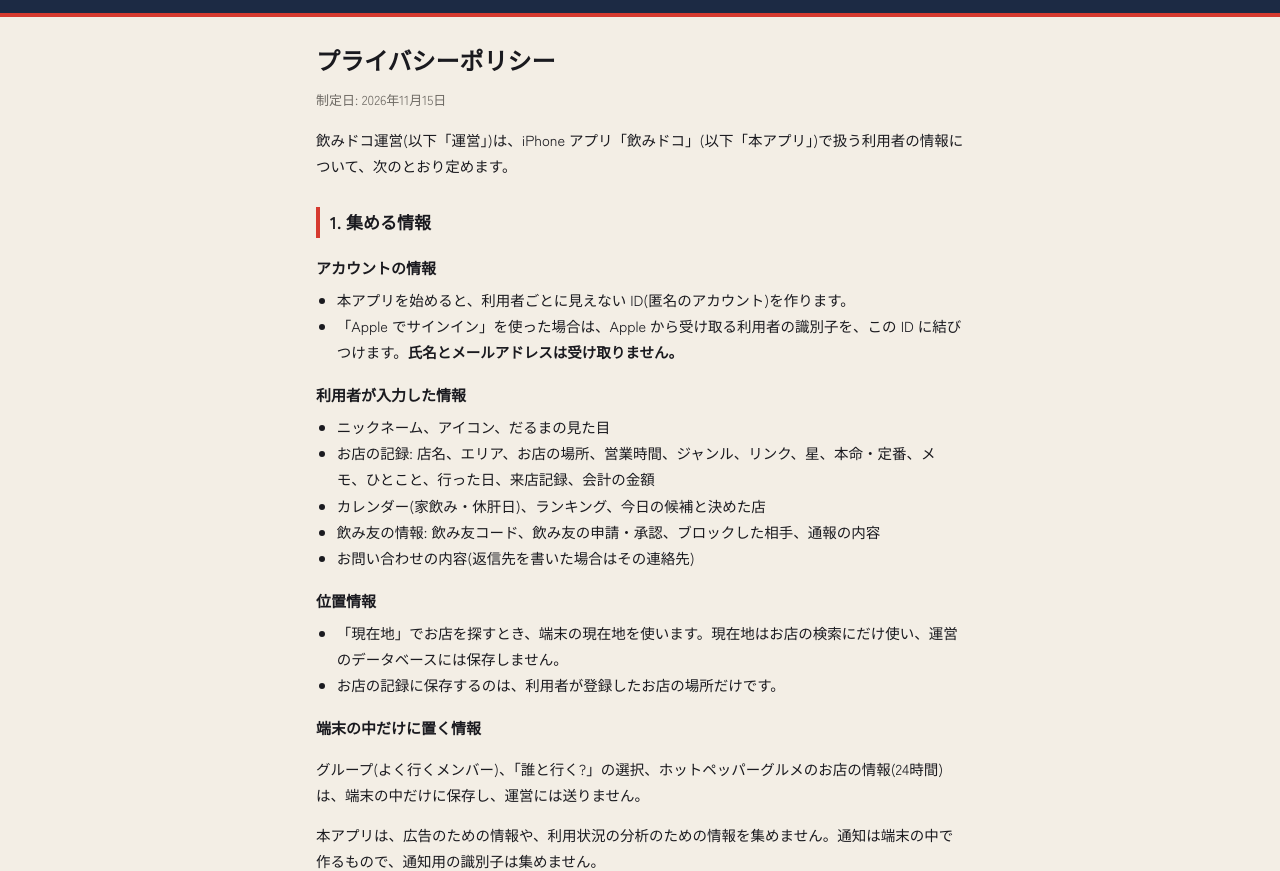
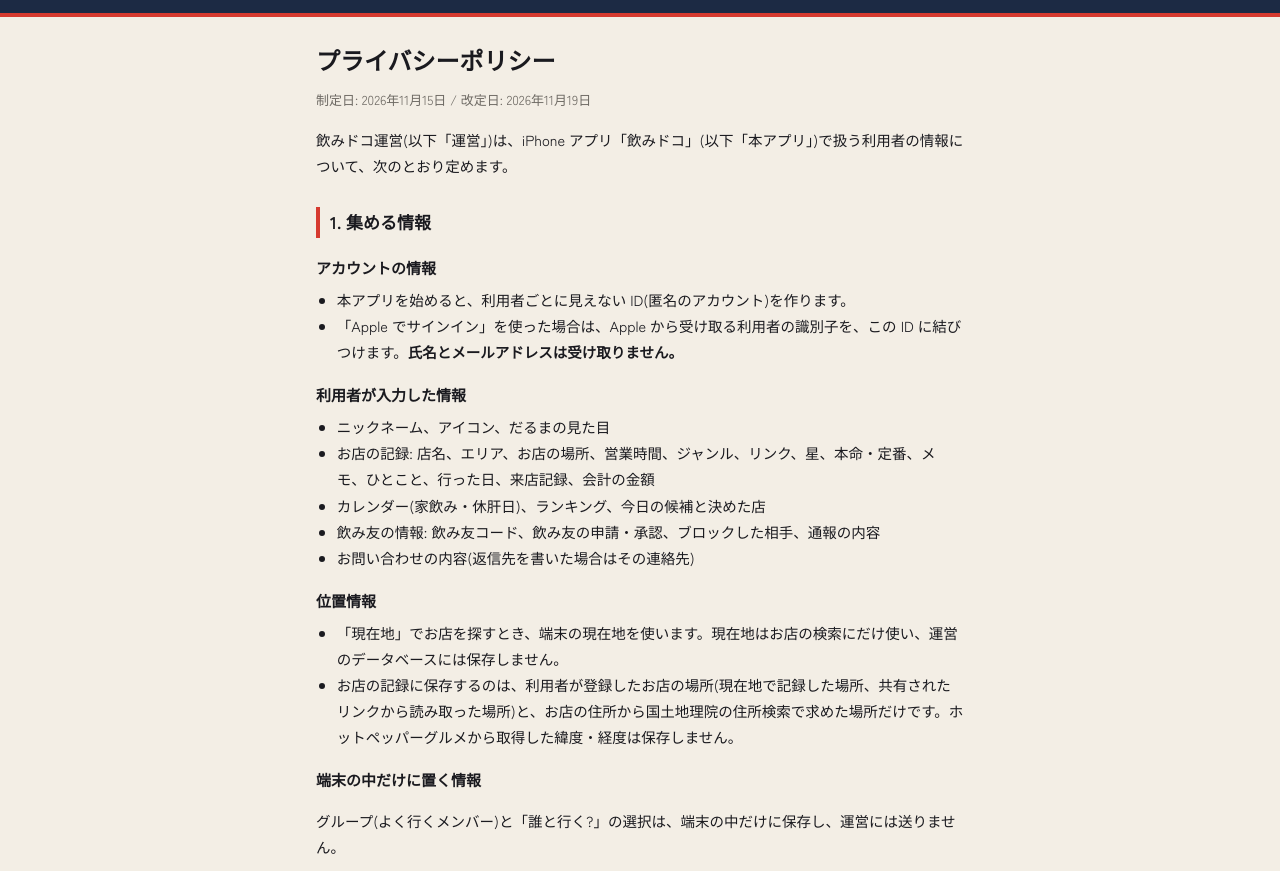
Before and after one commit to rokunanabox/rokunanabox.github.io, a plain HTML site: page nomidoko/privacy.html in a window 1280 px wide. Shown: the part 90-961 px from the top of the page. Drawn offline with Linux system fonts and the light colour scheme; a web font is replaced by a local one.

Commit message:
飲みドコ: プライバシーポリシーにホットペッパーの情報の扱いと国土地理院の住所検索を追記
Co-Authored-By: Claude Opus 5.5 <noreply@anthropic.com>

```diff
--- a/nomidoko/privacy.html
+++ b/nomidoko/privacy.html
@@ -13,7 +13,7 @@
 <header class="hd"><div class="wrap"><a class="logo" href="support.html">飲み<span>ドコ</span></a><p>飲み友と、今夜の一軒を。</p></div></header>
 <main class="wrap">
 <h1>プライバシーポリシー</h1>
-<p class="date">制定日: 2026年11月15日</p>
+<p class="date">制定日: 2026年11月15日 / 改定日: 2026年11月19日</p>
 <p>飲みドコ運営(以下「運営」)は、iPhone アプリ「飲みドコ」(以下「本アプリ」)で扱う利用者の情報について、次のとおり定めます。</p>
 
 <h2>1. 集める情報</h2>
@@ -33,10 +33,11 @@
 <h3>位置情報</h3>
 <ul>
   <li>「現在地」でお店を探すとき、端末の現在地を使います。現在地はお店の検索にだけ使い、運営のデータベースには保存しません。</li>
-  <li>お店の記録に保存するのは、利用者が登録したお店の場所だけです。</li>
+  <li>お店の記録に保存するのは、利用者が登録したお店の場所(現在地で記録した場所、共有されたリンクから読み取った場所)と、お店の住所から国土地理院の住所検索で求めた場所だけです。ホットペッパーグルメから取得した緯度・経度は保存しません。</li>
 </ul>
 <h3>端末の中だけに置く情報</h3>
-<p>グループ(よく行くメンバー)、「誰と行く?」の選択、ホットペッパーグルメのお店の情報(24時間)は、端末の中だけに保存し、運営には送りません。</p>
+<p>グループ(よく行くメンバー)と「誰と行く?」の選択は、端末の中だけに保存し、運営には送りません。</p>
+<p>ホットペッパーグルメから取得したお店の情報(ジャンル・予算・営業時間・写真・住所・場所)は、同社の規約にしたがい、端末の中に24時間だけ置き、運営のデータベースには保存しません。24時間を過ぎた情報は表示せず、取得し直します。運営のデータベースに残すのは、お店を取得し直すための番号と、お店の名前だけです。</p>
 <p>本アプリは、広告のための情報や、利用状況の分析のための情報を集めません。通知は端末の中で作るもので、通知用の識別子は集めません。</p>
 
 <h2>2. 使う目的</h2>
@@ -63,6 +64,7 @@
   <li><b>Google Firebase</b>(Google LLC): アカウントの管理と、データの保存。</li>
   <li><b>Cloudflare Workers</b>(Cloudflare, Inc.): お店の検索を中継し、検索の条件(エリア・キーワード・現在地など)を下記のサービスに送ります。</li>
   <li><b>ホットペッパーグルメ Webサービス</b>(株式会社リクルート): お店の検索と、お店の情報の取得。</li>
+  <li><b>国土地理院 住所検索</b>(国土交通省 国土地理院): お店の住所を送り、お店の場所(緯度・経度)を求めるため。</li>
   <li><b>Google マップ</b>(Google LLC): 共有された Google マップの短いリンクを、お店の名前と場所を読み取れる形に直すため。</li>
   <li><b>Apple</b>: 「Apple でサインイン」と、地図の表示。</li>
 </ul>
```
